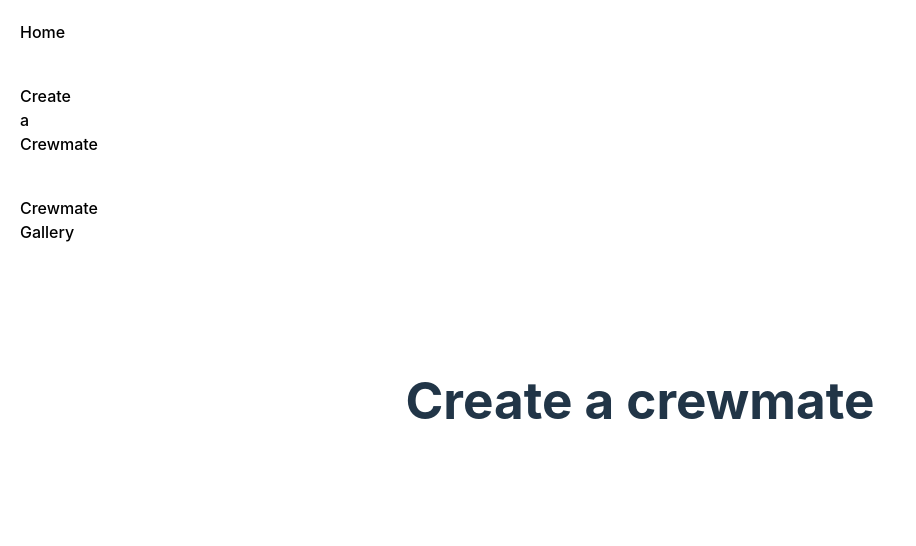
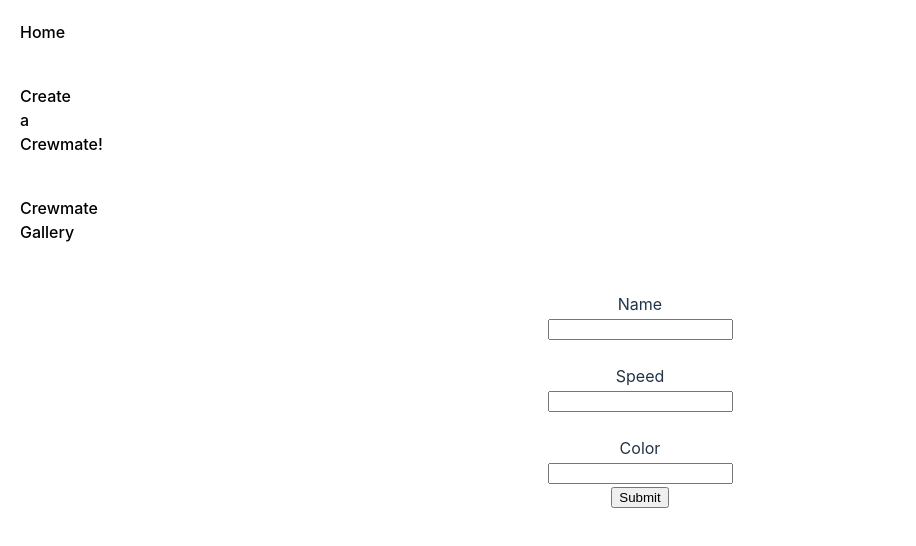
Before and after one commit to Boyce007/Crewmates, a React (Vite) app: page /create in a window 1280 px wide. Shown: the top 546 px of the page, without its empty margins (0-916 px from the left). Built offline with nearby package versions, Linux system fonts and the light colour scheme.

Commit message:
inputs to create crewmate page

```diff
--- a/src/components/Routing.jsx
+++ b/src/components/Routing.jsx
@@ -5,7 +5,7 @@ const Routing = () => {
   return (
     <div className='routing-container'>
         <Link to='/' style={{margin:20,textDecoration: 'none',color:'black'}} >Home</Link>
-        <Link to="/create" style={{margin:20,textDecoration: 'none',color:'black'}} > Create a Crewmate</Link>
+        <Link to="/create" style={{margin:20,textDecoration: 'none',color:'black'}} > Create a Crewmate!</Link>
         <Link to={"/Gallery"} style={{margin:20,textDecoration: 'none',color:'black'}} > Crewmate Gallery</Link>
 
     </div>
--- a/src/pages/Create.jsx
+++ b/src/pages/Create.jsx
@@ -1,9 +1,48 @@
 import React from 'react'
+import { useState } from 'react'
+import { supabase } from '../client'
+const Create = () => {
+  const [crewmate,setCrewmate] = useState({name:"",speed:0.0,color:""})
 
-const Create = () => {
+  const handleChange = (e) => {
+    const {name,value} = e.target;
+    setCrewmate((prev)=> {
+      return {
+        ...prev,
+        [name]:value,
+      }
+    })
+  }
+
+  const createCrewmate = async (e) => {
+    e.preventDefault();
+    await supabase
+    .from("Crewmates")
+    .insert({name:crewmate.title,speed:crewmate.speed,color:crewmate.color})
+    .select();
+    window.location = "/";
+
+
+  }
+
   return (
     <div>
-      <h1>Create a crewmate</h1>
+      <form>
+                <label >Name</label> <br />
+                <input type="text" id="title" name="title" onChange={handleChange} /><br />
+                <br/>
+
+                <label >Speed</label><br />
+                <input type="text" id="author" name="author" onChange={handleChange} /><br />
+                <br/>
+
+                <label >Color</label><br />
+                <input rows="5" cols="50" id="description" onChange={handleChange}>
+                </input>
+                <br/>
+                <input type="submit" value="Submit" onClick={createCrewmate} />
+
+            </form>
     </div>
   )
 }
```
Also changed, not shown: src/components/RadioGroup.jsx (added, +24 -0 lines), src/pages/Home.jsx (line endings or trailing spaces).
